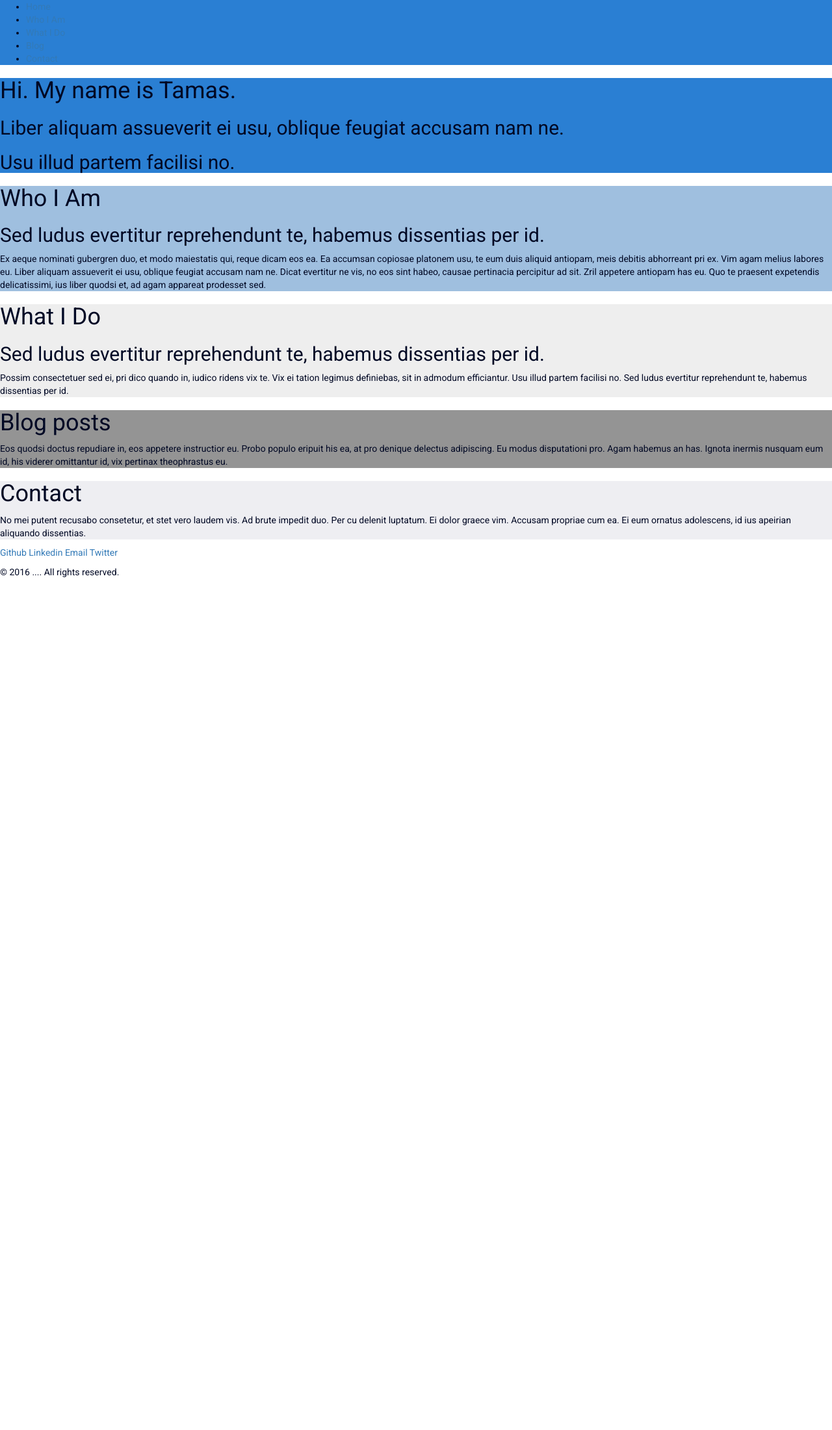
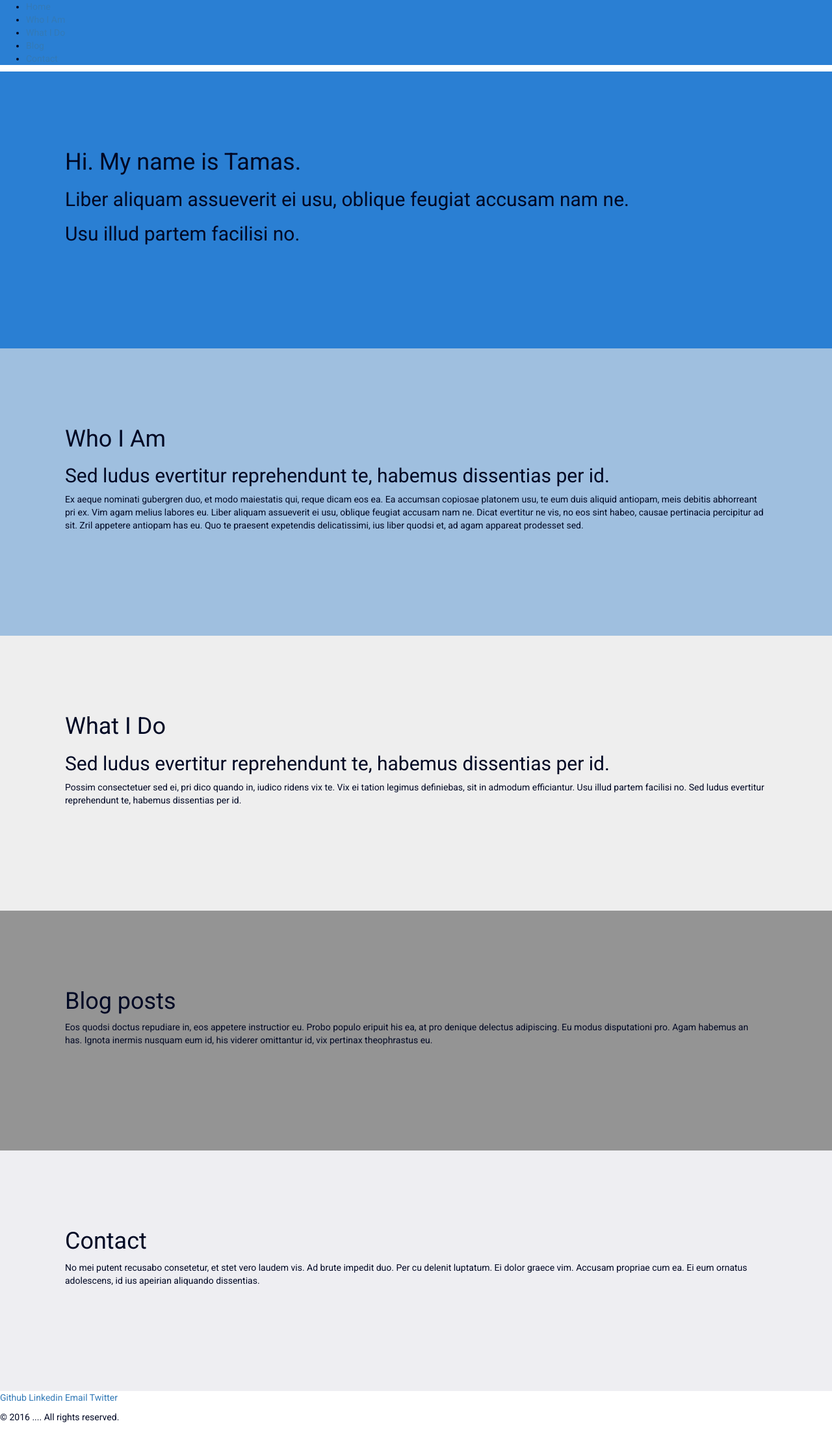
Before and after one commit to menzus/pages, a Jekyll site: the page built from index.html, in a window 1280 px wide. Shown: the whole page at 65% size. Built offline with Jekyll 4.4.1, drawn with Linux system fonts in a browser that asks for light colours; before the commit the page ends 900 px from its top, so only the background shows below that.

Commit message:
Update index.html

```diff
--- a/index.html
+++ b/index.html
@@ -2,13 +2,13 @@
 title: Tamas Polgar
 layout: default
 ---
-<div id="home">
+<div id="home" class="block">
   <h1>Hi. My name is Tamas.</h1>
   <h2>Liber aliquam assueverit ei usu, oblique feugiat accusam nam ne.</h2>
   <h2>Usu illud partem facilisi no.</h2>
 </div>
 
-<div id="who-i-am">
+<div id="who-i-am" class="block">
   <h1>Who I Am</h1>
   <h2>Sed ludus evertitur reprehendunt te, habemus dissentias per id.</h2>
   <p>
@@ -21,7 +21,7 @@ layout: default
   </p>
 </div>
 
-<div id="what-i-do">
+<div id="what-i-do" class="block">
   <h1>What I Do</h1>
   <h2>Sed ludus evertitur reprehendunt te, habemus dissentias per id.</h2>
   <p>
@@ -31,7 +31,7 @@ layout: default
   </p>
 </div>
 
-<div id="blog">
+<div id="blog" class="block">
   <h1>Blog posts</h1>
   <p>
     Eos quodsi doctus repudiare in, eos appetere instructior eu. Probo populo eripuit his ea,
@@ -40,7 +40,7 @@ layout: default
   </p>
 </div>
 
-<div id="contact">
+<div id="contact" class="block">
   <h1>Contact</h1>
   <p>
     No mei putent recusabo consetetur, et stet vero laudem vis. Ad brute impedit duo.
```
